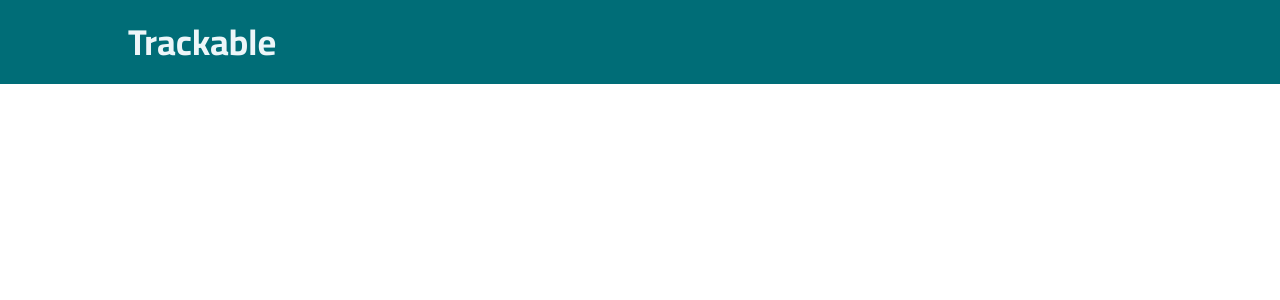
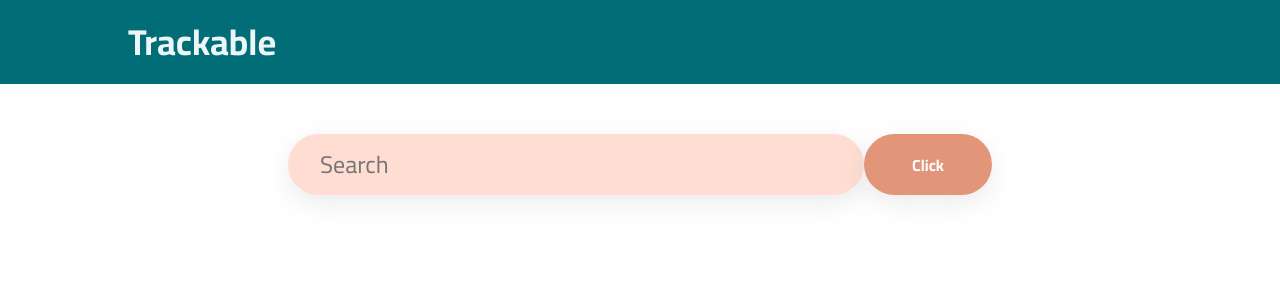
Before and after one commit to kamarasuruthvik/trackable, a React (Create React App) app: page / in a window 1280 px wide. Shown: the top 300 px of the page. Built offline with nearby package versions, Linux system fonts and the light colour scheme.

Commit message:
Added Search bar

```diff
--- a/src/components/App/App.jsx
+++ b/src/components/App/App.jsx
@@ -1,10 +1,24 @@
 import React from 'react';
+import IntroComponent from '../IntroComponent/IntroComponent';
 import Nav from '../Nav/Nav';
+import Search from '../Search/Search';
 import './App.css';
+const API_KEY =
+'978571a3bc397cf4cf7d8b0aab69651d';
+const APP_ID=
+'d5f626b8';
+
 const App = ()=>{
+
+
     return(
         <div className="app-container">
             <Nav/>
+            {/* <IntroComponent/> */}
+
+            <Search/>
+
+
         </div>
 
         );
--- a/src/components/IntroComponent/IntroComponent.jsx
+++ b/src/components/IntroComponent/IntroComponent.jsx
@@ -0,0 +1,11 @@
+import React from 'react';
+import './IntroComponent.css'
+const IntroComponent = ()=>{
+    return(
+        <div className="intro-container">
+            <h2>This is the description container</h2>
+        </div>
+    );
+}
+
+export default IntroComponent;
--- /dev/null
+++ b/src/components/Search/Search.css
@@ -0,0 +1,33 @@
+.search-container {
+  width: 100%;
+  display: flex;
+  justify-content: center;
+  transition: 2s ease-in all;
+  margin: 50px 0;
+}
+
+.search-bar {
+  font-family: "Cairo", sans-serif;
+  font-size: 24px;
+  font-weight: regular;
+  padding: 8px 32px;
+  width: 40%;
+  border-radius: 50px;
+  border: none;
+  outline: none;
+  background: #ffddd2;
+  box-shadow: rgba(149, 157, 165, 0.2) 0px 8px 24px;
+}
+
+.search-button {
+  width: 10%;
+  box-shadow: rgba(149, 157, 165, 0.2) 0px 8px 24px;
+  background: #e29578;
+
+  font-family: "Cairo", sans-serif;
+  color: #ffffff;
+  font-size: 16px;
+  font-weight: bold;
+  border-radius: 50px;
+  border: none;
+}
--- /dev/null
+++ b/src/components/Search/Search.jsx
@@ -0,0 +1,17 @@
+import React from 'react';
+
+import './Search.css';
+
+const Search=()=>{
+    return(
+        <div className="search-container">
+            <input type="text" placeholder="Search" className="search-bar"/>
+            <button type="submit" className="search-button">
+                Click
+            </button>
+        </div>
+
+    );
+}
+
+export default Search;
```
Also changed, not shown: src/components/ResultContainer/ResultContainer.css (added), src/components/ResultContainer/ResultContainer.jsx (added).
